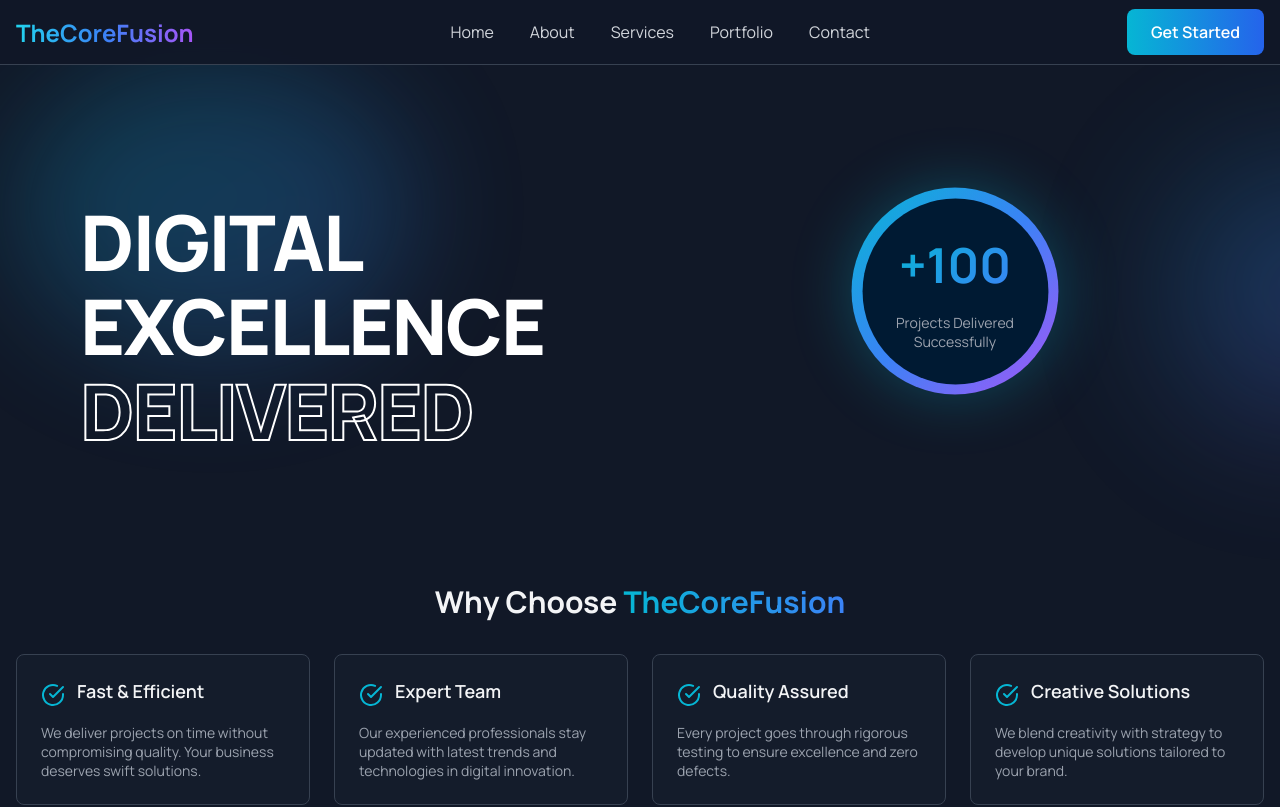
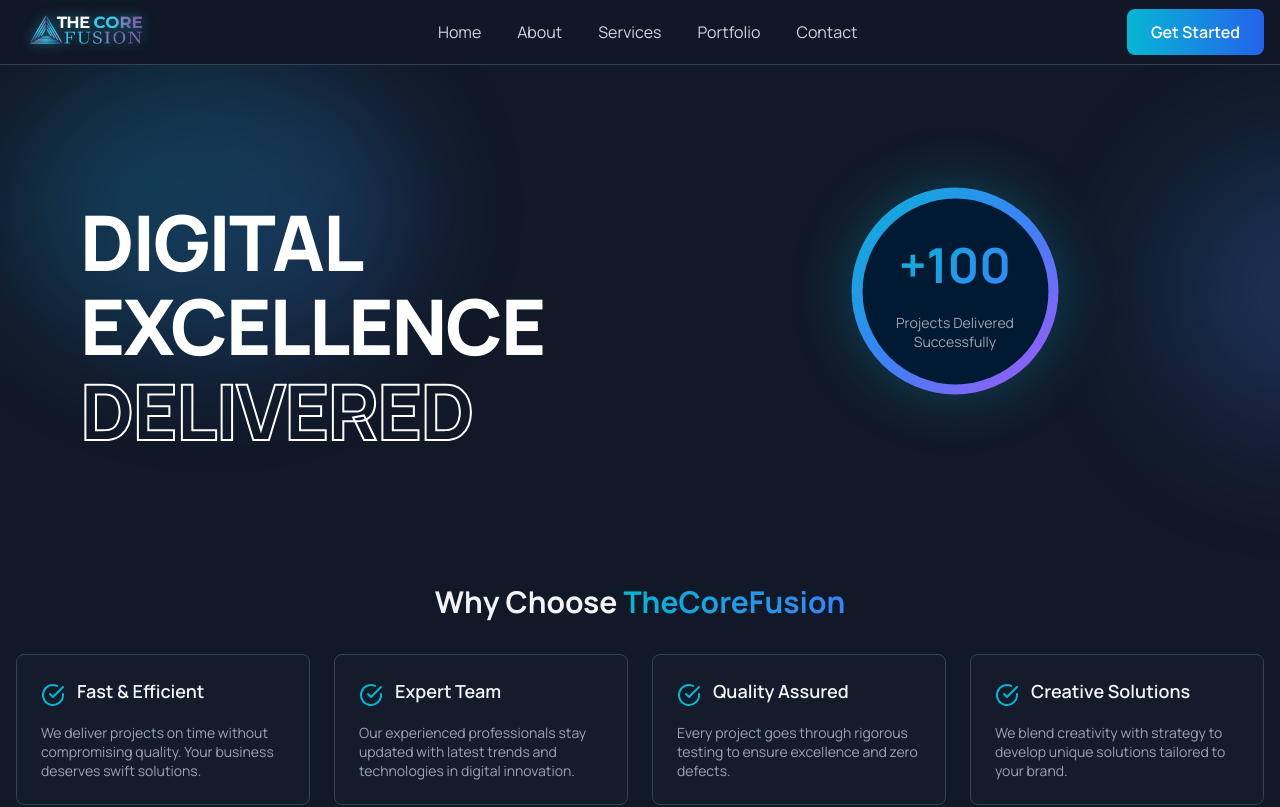
Before and after one commit to Jawad-Ahmed1/thecorefusion, a React (Vite) app: page / in a window 1280 px wide. Shown: the top 807 px of the page. Built offline with nearby package versions, Linux system fonts and the light colour scheme; a web font is replaced by a local one.

Commit message:
logo Updates

```diff
--- a/src/components/Navbar.jsx
+++ b/src/components/Navbar.jsx
@@ -1,6 +1,7 @@
 import React, { useState } from 'react'
 import { Link as ScrollLink } from 'react-scroll'
 import { FiMenu, FiX } from 'react-icons/fi'
+import logo from '../assets/thecorefusion.png'
 
 const Navbar = () => {
   const [isOpen, setIsOpen] = useState(false)
@@ -33,11 +34,27 @@ const Navbar = () => {
           justifyContent: 'space-between',
           height: '64px'
         }}>
-          {/* Logo */}
+
+          {/* ✅ Logo (Clickable) */}
           <div style={{ display: 'flex', alignItems: 'center' }}>
-            <div className="gradient-text" style={{ fontSize: '24px', fontWeight: 'bold' }}>
-              TheCoreFusion
-            </div>
+            <ScrollLink
+              to="hero"
+              smooth={true}
+              duration={500}
+              offset={-64}
+              style={{ cursor: 'pointer' }}
+            >
+              <img
+                src={logo}
+                alt="TheCoreFusion Logo"
+                style={{
+                  height: '50px',
+                  width: 'auto',
+                  objectFit: 'contain',
+                  filter: 'drop-shadow(0 0 6px rgba(34, 211, 238, 0.5))'
+                }}
+              />
+            </ScrollLink>
           </div>
 
           {/* Desktop Menu */}
@@ -140,6 +157,7 @@ const Navbar = () => {
         )}
       </div>
 
+      {/* Responsive Styles */}
       <style>{`
         @media (min-width: 768px) {
           .desktop-menu { display: flex !important; }
```
Also changed, not shown: src/assets/thecorefusion.png (added).
